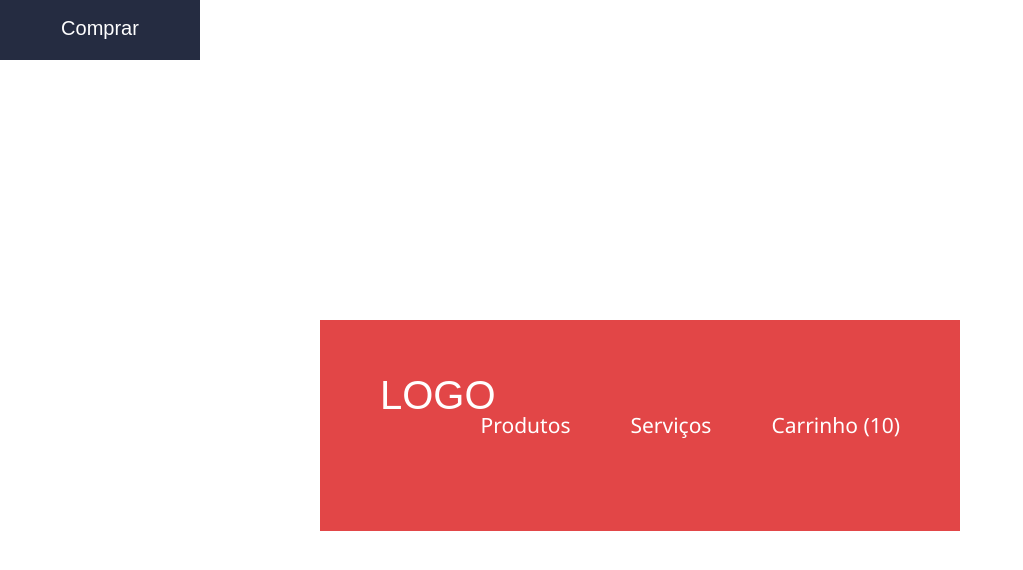
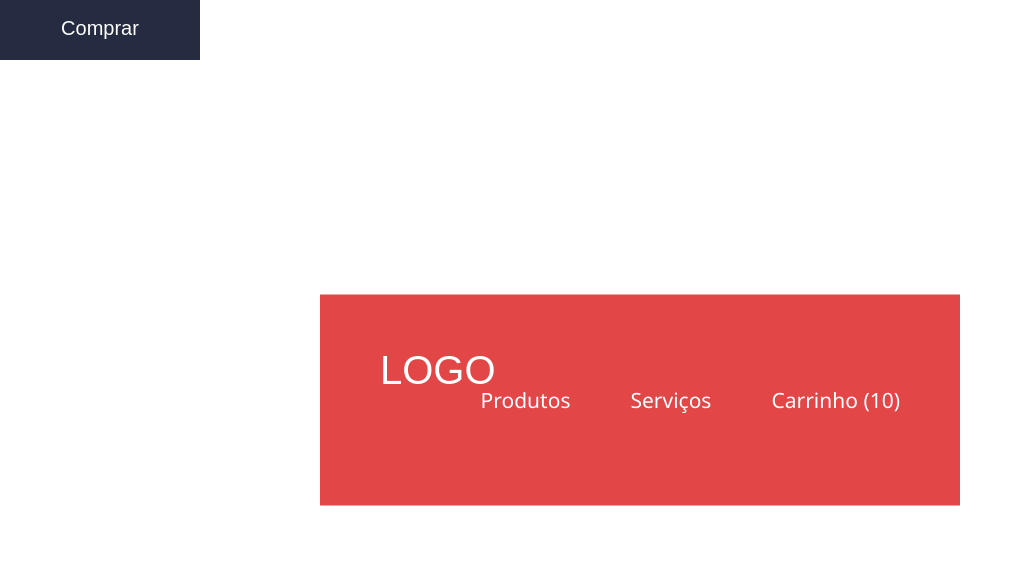
Before and after one commit to AdalbertoGarc/Loja-fone, a plain HTML site: page index.html in a window 1280 px wide. Shown: the whole page, without its empty margins (0-1023 px from the left). Drawn offline with Linux system fonts and the light colour scheme.

Commit message:
[003] Desafio Avançado

```diff
--- a/styles/hearder.css
+++ b/styles/hearder.css
@@ -11,7 +11,9 @@ header{
     padding: 55px 60px 95px;
     /* margin: 115px 115px 0px; */
     position: absolute;
-    margin: 25% 25%;
+    left: 50%;
+    top: 50%;
+    transform: translate(-50%, -50%);
 
 }
 
```
